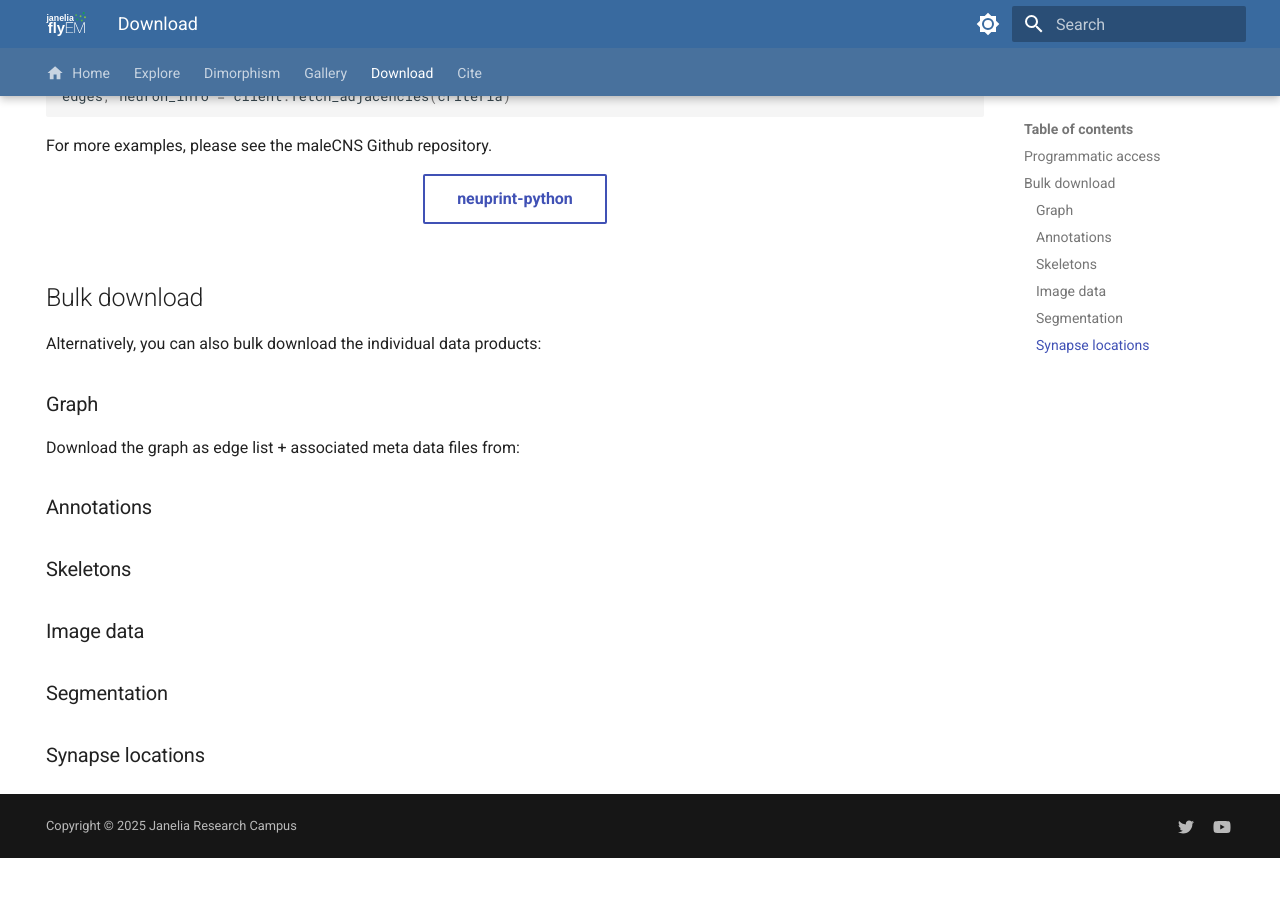
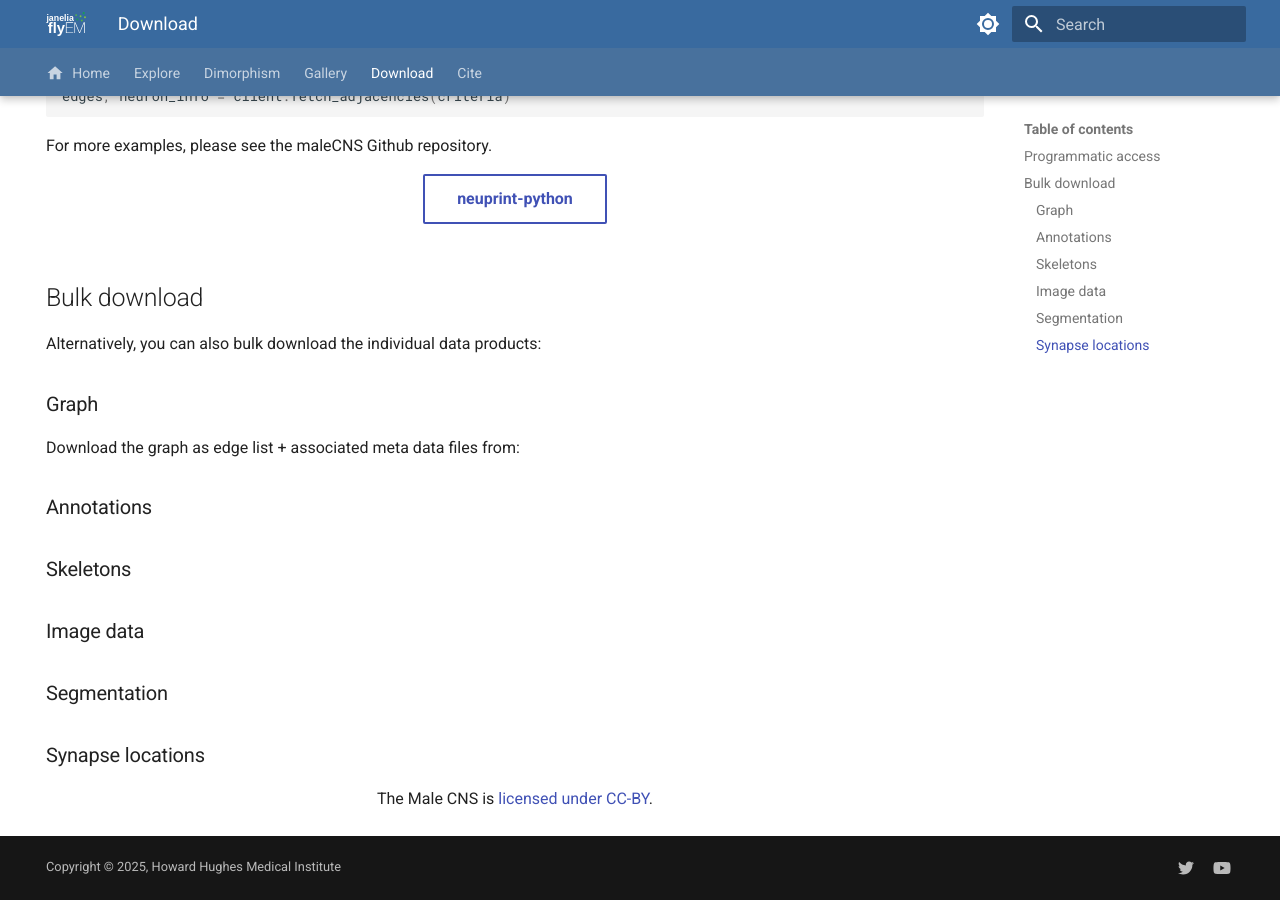
Before and after one commit to olbris/mcns_website, an MkDocs documentation site: the page built from docs/download.md, in a window 1280 px wide and 900 px high, scrolled down 617 px. Built offline with MkDocs 1.6.1 and Material for MkDocs 9.7.7, drawn with Linux system fonts in a browser that asks for light colours; before the commit the page ends 1475 px from its top, so only the background shows below that.

Commit message:
updated license to CC-BY and updated copyright notice

```diff
--- a/docs/download.md
+++ b/docs/download.md
@@ -89,3 +89,7 @@ Download the graph as edge list + associated meta data files from:
 ### Segmentation
 
 ### Synapse locations
+
+<div style="text-align: center;">
+    <p>The Male CNS is <a href="https://creativecommons.org/licenses/by/4.0/">licensed under CC-BY</a>.</p>
+</div>
--- a/mkdocs.yml
+++ b/mkdocs.yml
@@ -1,7 +1,9 @@
 site_name: MaleCNS connectome
 site_description: Project website for the MaleCNS connectome
 site_url: https://mydomain.org/mysite
-copyright: Copyright &copy; 2025 Janelia Research Campus
+copyright: Copyright &copy; 2025, Howard Hughes Medical Institute
+
+
 
 plugins:
   - tags
```
Also changed, not shown: docs/index.md (+4 -0 lines).
